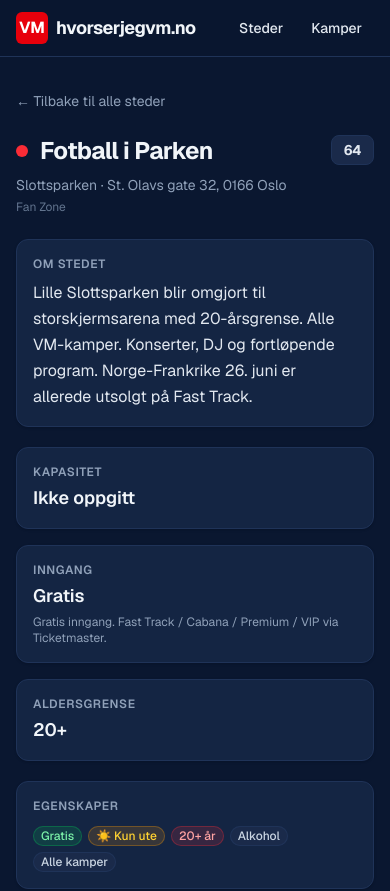
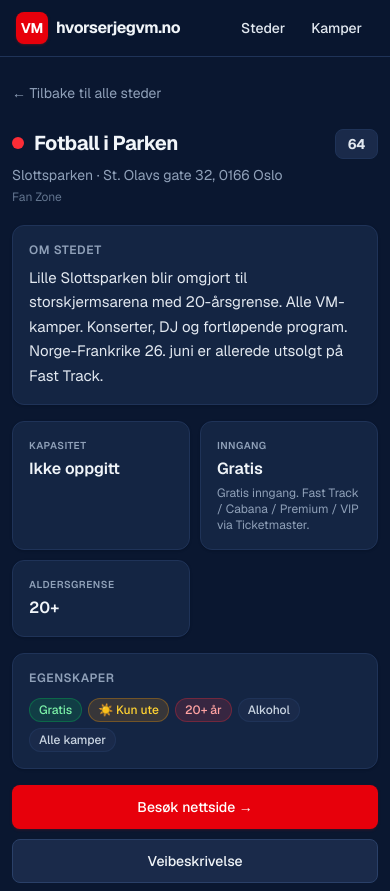
Before and after one commit to emmaofsti/hvorserjegvm.no, a Next.js app: page /sted/fotball-i-parken in a window 390 px wide. Shown: the top 891 px of the page. Built offline with nearby package versions, Linux system fonts and the light colour scheme; no server answers.

Commit message:
Mobiloptimalisering: touch targets, responsive layout, bedre UX

```diff
--- a/src/app/globals.css
+++ b/src/app/globals.css
@@ -28,6 +28,13 @@
   --font-mono: var(--font-geist-mono);
 }
 
+html {
+  -webkit-text-size-adjust: 100%;
+  scroll-behavior: smooth;
+  /* Prevent horizontal overflow on mobile */
+  overflow-x: hidden;
+}
+
 html, body {
   background: var(--bg-page);
   color: var(--text-primary);
@@ -35,6 +42,22 @@ html, body {
 
 body {
   font-family: var(--font-geist-sans), system-ui, -apple-system, sans-serif;
+  /* Safe area insets for notch devices */
+  padding-left: env(safe-area-inset-left);
+  padding-right: env(safe-area-inset-right);
+  padding-bottom: env(safe-area-inset-bottom);
+  -webkit-font-smoothing: antialiased;
+  -moz-osx-font-smoothing: grayscale;
+}
+
+/* Better tap highlight on mobile */
+* {
+  -webkit-tap-highlight-color: rgba(220, 38, 38, 0.15);
+}
+
+/* Touch-friendly minimum sizes */
+button, a, [role="button"], input, select, label {
+  touch-action: manipulation;
 }
 
 /* Leaflet popup mørkt tema */
@@ -43,18 +66,35 @@ body {
   background: var(--bg-surface) !important;
   color: var(--text-primary) !important;
   box-shadow: 0 4px 16px rgba(0, 0, 0, 0.4) !important;
+  border-radius: 12px !important;
 }
 
 .leaflet-popup-content {
   margin: 12px 14px !important;
+  line-height: 1.5 !important;
+  font-size: 14px !important;
 }
 
 .leaflet-popup-close-button {
   color: var(--text-muted) !important;
+  font-size: 20px !important;
+  padding: 8px !important;
+  width: 28px !important;
+  height: 28px !important;
 }
 
 .leaflet-container {
   background: var(--bg-subtle) !important;
+}
+
+/* Bigger zoom controls on mobile */
+@media (max-width: 640px) {
+  .leaflet-control-zoom a {
+    width: 36px !important;
+    height: 36px !important;
+    line-height: 36px !important;
+    font-size: 20px !important;
+  }
 }
 
 /* Stille scrollbar */
@@ -72,3 +112,24 @@ body {
 ::-webkit-scrollbar-thumb:hover {
   background: var(--border-strong);
 }
+
+/* Mobile-friendly scrollbar (thin on mobile) */
+@media (max-width: 640px) {
+  ::-webkit-scrollbar {
+    width: 4px;
+    height: 4px;
+  }
+}
+
+/* Smooth card interactions */
+.venue-card-touch {
+  transition: transform 0.15s ease, box-shadow 0.15s ease;
+}
+.venue-card-touch:active {
+  transform: scale(0.98);
+}
+
+/* Bottom nav safe area */
+.bottom-safe {
+  padding-bottom: max(16px, env(safe-area-inset-bottom));
+}
--- a/src/components/Header.tsx
+++ b/src/components/Header.tsx
@@ -1,23 +1,33 @@
+"use client";
+
 import Link from "next/link";
+import { useState } from "react";
 
 export default function Header() {
   return (
-    <header className="sticky top-0 z-30 border-b border-[var(--border)] bg-[var(--bg-page)]/85 backdrop-blur">
-      <div className="mx-auto flex max-w-7xl items-center justify-between gap-4 px-4 py-3">
-        <Link href="/" className="flex items-center gap-2">
-          <span className="inline-flex h-8 w-8 items-center justify-center rounded-md bg-red-600 font-bold text-white">
+    <header className="sticky top-0 z-30 border-b border-[var(--border)] bg-[var(--bg-page)]/85 backdrop-blur-lg">
+      <div className="mx-auto flex max-w-7xl items-center justify-between gap-3 px-4 py-2.5 sm:py-3">
+        <Link href="/" className="flex items-center gap-2 active:opacity-80 transition-opacity">
+          <span className="inline-flex h-8 w-8 items-center justify-center rounded-lg bg-red-600 text-sm font-bold text-white shadow-sm shadow-red-900/40">
             VM
           </span>
-          <span className="text-lg font-bold tracking-tight text-slate-100">hvorserjegvm.no</span>
+          <span className="text-base font-bold tracking-tight text-slate-100 sm:text-lg">
+            hvorserjegvm.no
+          </span>
         </Link>
-        <nav className="flex items-center gap-1 text-sm font-medium">
-          <Link href="/" className="rounded-md px-3 py-1.5 text-slate-200 hover:bg-[var(--bg-surface)]">
+        <nav className="flex items-center gap-0.5 text-sm font-medium">
+          <Link
+            href="/"
+            className="rounded-lg px-3 py-2 text-slate-200 transition-colors hover:bg-[var(--bg-surface)] active:bg-[var(--bg-surface)]"
+          >
             Steder
           </Link>
-          <Link href="/kamper" className="rounded-md px-3 py-1.5 text-slate-200 hover:bg-[var(--bg-surface)]">
+          <Link
+            href="/kamper"
+            className="rounded-lg px-3 py-2 text-slate-200 transition-colors hover:bg-[var(--bg-surface)] active:bg-[var(--bg-surface)]"
+          >
             Kamper
           </Link>
-
         </nav>
       </div>
     </header>
--- a/src/components/VenueDetailClient.tsx
+++ b/src/components/VenueDetailClient.tsx
@@ -37,22 +37,22 @@ export default function VenueDetailClient({ venue }: { venue: Venue }) {
   }, []);
 
   return (
-    <div className="mx-auto max-w-3xl px-4 py-8">
+    <div className="mx-auto max-w-3xl px-3 py-5 sm:px-4 sm:py-8">
       {/* Tilbake-lenke */}
       <Link
         href="/"
-        className="mb-6 inline-flex items-center gap-1.5 text-sm text-slate-400 transition-colors hover:text-slate-200"
+        className="mb-5 sm:mb-6 inline-flex items-center gap-1.5 rounded-lg px-2 py-1.5 -ml-2 text-sm text-slate-400 transition-colors hover:text-slate-200 active:bg-[var(--bg-surface)]"
       >
         ← Tilbake til alle steder
       </Link>
 
       {/* Header */}
-      <div className="mb-6">
+      <div className="mb-5 sm:mb-6">
         <div className="flex items-start justify-between gap-3">
           <div className="min-w-0 flex-1">
-            <div className="flex items-center gap-3">
+            <div className="flex items-center gap-2.5">
               <span className={`inline-block h-3 w-3 shrink-0 rounded-full ${dotColor[color]}`} aria-hidden />
-              <h1 className="text-2xl font-bold tracking-tight text-slate-100 sm:text-3xl">{venue.name}</h1>
+              <h1 className="text-xl font-bold tracking-tight text-slate-100 sm:text-3xl">{venue.name}</h1>
             </div>
             <p className="mt-2 text-sm text-slate-400">
               {venue.neighborhood && <span>{venue.neighborhood}</span>}
@@ -73,20 +73,20 @@ export default function VenueDetailClient({ venue }: { venue: Venue }) {
       </div>
 
       {/* Beskrivelse */}
-      <Card className="mb-5">
+      <Card className="mb-4 sm:mb-5">
         <CardBody>
           <h2 className="mb-2 text-xs font-semibold uppercase tracking-wider text-slate-400">Om stedet</h2>
-          <p className="text-base leading-relaxed text-slate-200">{venue.description}</p>
+          <p className="text-[15px] leading-relaxed text-slate-200 sm:text-base">{venue.description}</p>
         </CardBody>
       </Card>
 
-      {/* Detaljer-grid */}
-      <div className="mb-5 grid grid-cols-1 gap-4 sm:grid-cols-2">
+      {/* Detaljer-grid — 2 cols on mobile too for compact info */}
+      <div className="mb-4 sm:mb-5 grid grid-cols-2 gap-2.5 sm:gap-4">
         {/* Kapasitet */}
         <Card>
           <CardBody>
-            <h2 className="mb-1 text-xs font-semibold uppercase tracking-wider text-slate-400">Kapasitet</h2>
-            <p className="text-lg font-semibold text-slate-100">
+            <h2 className="mb-1 text-[10px] font-semibold uppercase tracking-wider text-slate-400 sm:text-xs">Kapasitet</h2>
+            <p className="text-base font-semibold text-slate-100 sm:text-lg">
               {venue.capacity ?? "Ikke oppgitt"}
             </p>
           </CardBody>
@@ -95,9 +95,9 @@ export default function VenueDetailClient({ venue }: { venue: Venue }) {
         {/* Pris */}
         <Card>
           <CardBody>
-            <h2 className="mb-1 text-xs font-semibold uppercase tracking-wider text-slate-400">Inngang</h2>
-            <p className="text-lg font-semibold text-slate-100">
-              {!venue.ticketRequired ? "Gratis" : "Billett kreves"}
+            <h2 className="mb-1 text-[10px] font-semibold uppercase tracking-wider text-slate-400 sm:text-xs">Inngang</h2>
+            <p className="text-base font-semibold text-slate-100 sm:text-lg">
+              {!venue.ticketRequired ? "Gratis" : "Billett"}
             </p>
             {venue.ticketPrice && (
               <p className="mt-1 text-xs text-slate-400">{venue.ticketPrice}</p>
@@ -109,9 +109,9 @@ export default function VenueDetailClient({ venue }: { venue: Venue }) {
         {venue.beerPrice !== null && (
           <Card>
             <CardBody>
-              <h2 className="mb-1 text-xs font-semibold uppercase tracking-wider text-slate-400">Ølpris (0,5 L)</h2>
-              <p className="text-lg font-semibold text-slate-100">{venue.beerPrice} kr</p>
-              <p className="mt-1 text-xs text-slate-500">Kilde: pilsguiden.no</p>
+              <h2 className="mb-1 text-[10px] font-semibold uppercase tracking-wider text-slate-400 sm:text-xs">Ølpris (0,5 L)</h2>
+              <p className="text-base font-semibold text-slate-100 sm:text-lg">{venue.beerPrice} kr</p>
+              <p className="mt-1 text-[10px] text-slate-500 sm:text-xs">Kilde: pilsguiden.no</p>
             </CardBody>
           </Card>
         )}
@@ -119,16 +119,16 @@ export default function VenueDetailClient({ venue }: { venue: Venue }) {
         {/* Aldersgrense */}
         <Card>
           <CardBody>
-            <h2 className="mb-1 text-xs font-semibold uppercase tracking-wider text-slate-400">Aldersgrense</h2>
-            <p className="text-lg font-semibold text-slate-100">
-              {venue.ageLimit !== null ? `${venue.ageLimit}+` : "Ingen oppgitt"}
+            <h2 className="mb-1 text-[10px] font-semibold uppercase tracking-wider text-slate-400 sm:text-xs">Aldersgrense</h2>
+            <p className="text-base font-semibold text-slate-100 sm:text-lg">
+              {venue.ageLimit !== null ? `${venue.ageLimit}+` : "Ingen"}
             </p>
           </CardBody>
         </Card>
       </div>
 
       {/* Badges */}
-      <Card className="mb-5">
+      <Card className="mb-4 sm:mb-5">
         <CardBody className="space-y-3">
           <h2 className="text-xs font-semibold uppercase tracking-wider text-slate-400">Egenskaper</h2>
           <div className="flex flex-wrap gap-1.5">
@@ -150,10 +150,10 @@ export default function VenueDetailClient({ venue }: { venue: Venue }) {
         </CardBody>
       </Card>
 
-      {/* Handlinger */}
-      <div className="flex flex-wrap gap-3">
+      {/* Handlinger — stacked on mobile for big tap targets */}
+      <div className="flex flex-col gap-2.5 sm:flex-row sm:gap-3">
         <a href={venue.website} target="_blank" rel="noreferrer" className="inline-flex">
-          <Button>Besøk nettside →</Button>
+          <Button className="w-full sm:w-auto">Besøk nettside →</Button>
         </a>
         {venue.lat && venue.lng && (
           <a
@@ -162,7 +162,7 @@ export default function VenueDetailClient({ venue }: { venue: Venue }) {
             rel="noreferrer"
             className="inline-flex"
           >
-            <Button variant="outline">Veibeskrivelse</Button>
+            <Button variant="outline" className="w-full sm:w-auto">Veibeskrivelse</Button>
           </a>
         )}
         {(!venue.lat || !venue.lng) && (
@@ -172,14 +172,14 @@ export default function VenueDetailClient({ venue }: { venue: Venue }) {
             rel="noreferrer"
             className="inline-flex"
           >
-            <Button variant="outline">Vis på Maps</Button>
+            <Button variant="outline" className="w-full sm:w-auto">Vis på Maps</Button>
           </a>
         )}
       </div>
 
       {/* Kilder */}
       {venue.sources.length > 0 && (
-        <div className="mt-8 border-t border-[var(--border)] pt-4">
+        <div className="mt-6 sm:mt-8 border-t border-[var(--border)] pt-4">
           <h2 className="mb-2 text-xs font-semibold uppercase tracking-wider text-slate-500">Kilder</h2>
           <ul className="space-y-1">
             {venue.sources.map((s, i) => (
@@ -188,7 +188,7 @@ export default function VenueDetailClient({ venue }: { venue: Venue }) {
                   href={s}
                   target="_blank"
                   rel="noreferrer"
-                  className="text-xs text-slate-500 underline transition-colors hover:text-slate-300"
+                  className="text-xs text-slate-500 underline transition-colors hover:text-slate-300 break-all"
                 >
                   {s}
                 </a>
--- a/src/components/ui.tsx
+++ b/src/components/ui.tsx
@@ -5,7 +5,7 @@ export function Card({ className, ...props }: HTMLAttributes<HTMLDivElement>) {
   return (
     <div
       className={cn(
-        "rounded-xl border border-[var(--border)] bg-[var(--bg-surface)] shadow-sm",
+        "rounded-xl border border-[var(--border)] bg-[var(--bg-surface)] shadow-sm venue-card-touch",
         className,
       )}
       {...props}
@@ -14,7 +14,7 @@ export function Card({ className, ...props }: HTMLAttributes<HTMLDivElement>) {
 }
 
 export function CardBody({ className, ...props }: HTMLAttributes<HTMLDivElement>) {
-  return <div className={cn("p-4", className)} {...props} />;
+  return <div className={cn("p-4 sm:p-4", className)} {...props} />;
 }
 
 type ButtonProps = ButtonHTMLAttributes<HTMLButtonElement> & {
@@ -26,9 +26,10 @@ export function Button({ className, variant = "default", size = "md", ...props }
   return (
     <button
       className={cn(
-        "inline-flex items-center justify-center rounded-md font-medium transition-colors focus-visible:outline-none focus-visible:ring-2 focus-visible:ring-red-600 disabled:opacity-50",
-        size === "sm" ? "h-8 px-3 text-sm" : "h-10 px-4 text-sm",
-        variant === "default" && "bg-red-600 text-white hover:bg-red-700",
+        "inline-flex items-center justify-center rounded-lg font-medium transition-all duration-150 focus-visible:outline-none focus-visible:ring-2 focus-visible:ring-red-600 disabled:opacity-50 active:scale-[0.97]",
+        // Bigger touch targets on mobile
+        size === "sm" ? "min-h-[36px] px-3 py-1.5 text-sm" : "min-h-[44px] px-4 py-2.5 text-sm",
+        variant === "default" && "bg-red-600 text-white hover:bg-red-700 shadow-sm shadow-red-900/30",
         variant === "outline" &&
           "border border-[var(--border-strong)] bg-[var(--bg-subtle)] text-slate-100 hover:bg-[var(--border)]",
         variant === "ghost" && "text-slate-100 hover:bg-[var(--bg-surface)]",
@@ -47,7 +48,7 @@ export function Badge({ className, tone = "default", ...props }: BadgeProps) {
   return (
     <span
       className={cn(
-        "inline-flex items-center gap-1 rounded-full px-2 py-0.5 text-xs font-medium",
+        "inline-flex items-center gap-1 rounded-full px-2.5 py-1 text-xs font-medium whitespace-nowrap",
         tone === "default" && "bg-[var(--border)] text-slate-200",
         tone === "green" && "bg-green-500/15 text-green-300 ring-1 ring-inset ring-green-500/30",
         tone === "yellow" && "bg-amber-500/15 text-amber-300 ring-1 ring-inset ring-amber-500/30",
@@ -65,7 +66,7 @@ export function Input({ className, ...props }: InputHTMLAttributes<HTMLInputElem
   return (
     <input
       className={cn(
-        "h-10 w-full rounded-md border border-[var(--border-strong)] bg-[var(--bg-subtle)] px-3 text-sm text-slate-100 placeholder:text-slate-500 focus-visible:outline-none focus-visible:ring-2 focus-visible:ring-red-600",
+        "min-h-[44px] w-full rounded-lg border border-[var(--border-strong)] bg-[var(--bg-subtle)] px-3 text-base sm:text-sm text-slate-100 placeholder:text-slate-500 focus-visible:outline-none focus-visible:ring-2 focus-visible:ring-red-600",
         className,
       )}
       {...props}
@@ -77,7 +78,7 @@ export function Select({ className, ...props }: SelectHTMLAttributes<HTMLSelectE
   return (
     <select
       className={cn(
-        "h-10 w-full rounded-md border border-[var(--border-strong)] bg-[var(--bg-subtle)] px-3 text-sm text-slate-100 focus-visible:outline-none focus-visible:ring-2 focus-visible:ring-red-600",
+        "min-h-[44px] w-full rounded-lg border border-[var(--border-strong)] bg-[var(--bg-subtle)] px-3 text-base sm:text-sm text-slate-100 focus-visible:outline-none focus-visible:ring-2 focus-visible:ring-red-600",
         className,
       )}
       {...props}
@@ -95,7 +96,7 @@ export function Toggle({ label, checked, onChange }: CheckProps) {
   return (
     <label
       className={cn(
-        "inline-flex cursor-pointer items-center gap-2 rounded-full border px-3 py-1.5 text-sm transition-colors",
+        "inline-flex cursor-pointer select-none items-center gap-2 rounded-full border px-3 py-2 text-sm transition-all duration-150 active:scale-[0.97]",
         checked
           ? "border-red-500/50 bg-red-500/10 text-red-200"
           : "border-[var(--border)] bg-[var(--bg-subtle)] text-slate-200 hover:bg-[var(--border)]",
```
Also changed, not shown: src/app/kamp/[slug]/page.tsx (+19 -14 lines), src/app/layout.tsx (+16 -3 lines), src/components/Filters.tsx (+12 -9 lines), src/components/HomeClient.tsx (+38 -17 lines), src/components/MatchVenuesClient.tsx (+24 -21 lines), src/components/MatchesClient.tsx (+20 -16 lines), src/components/VenueCard.tsx (+15 -14 lines).
